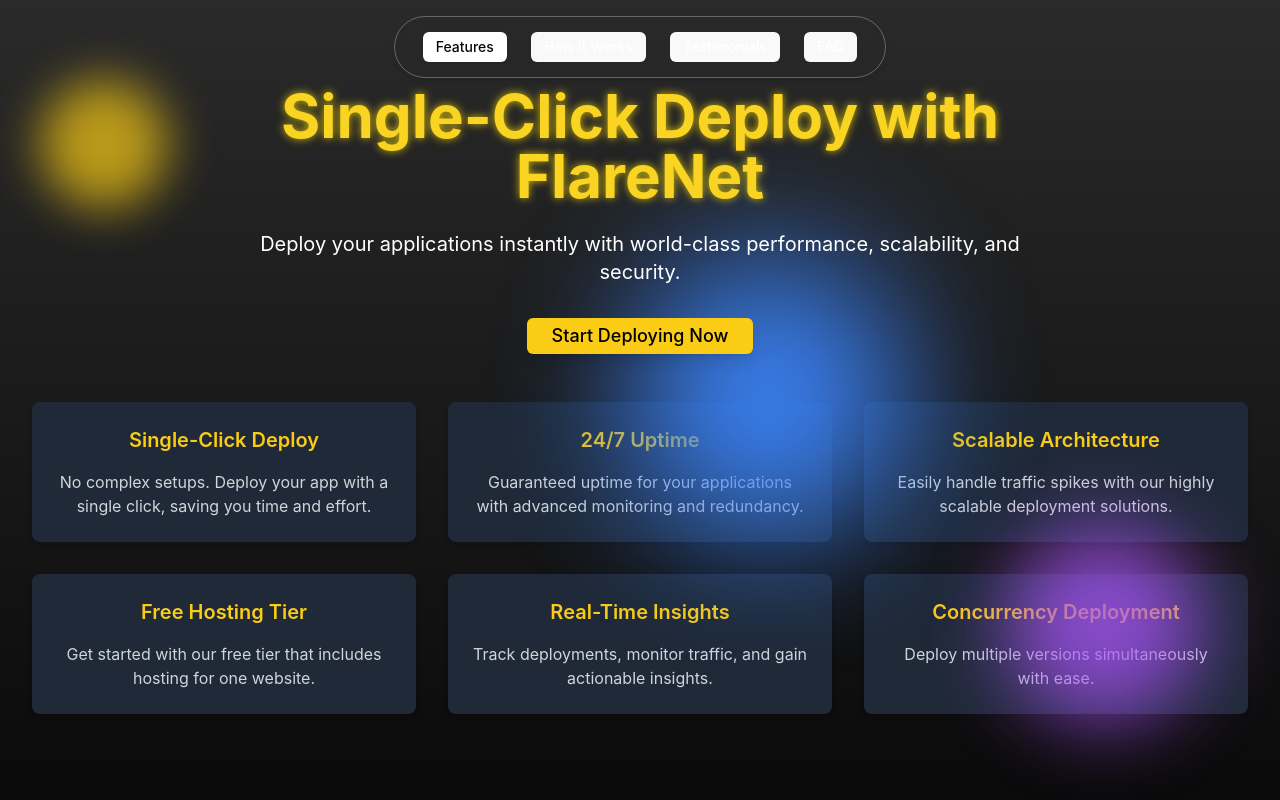
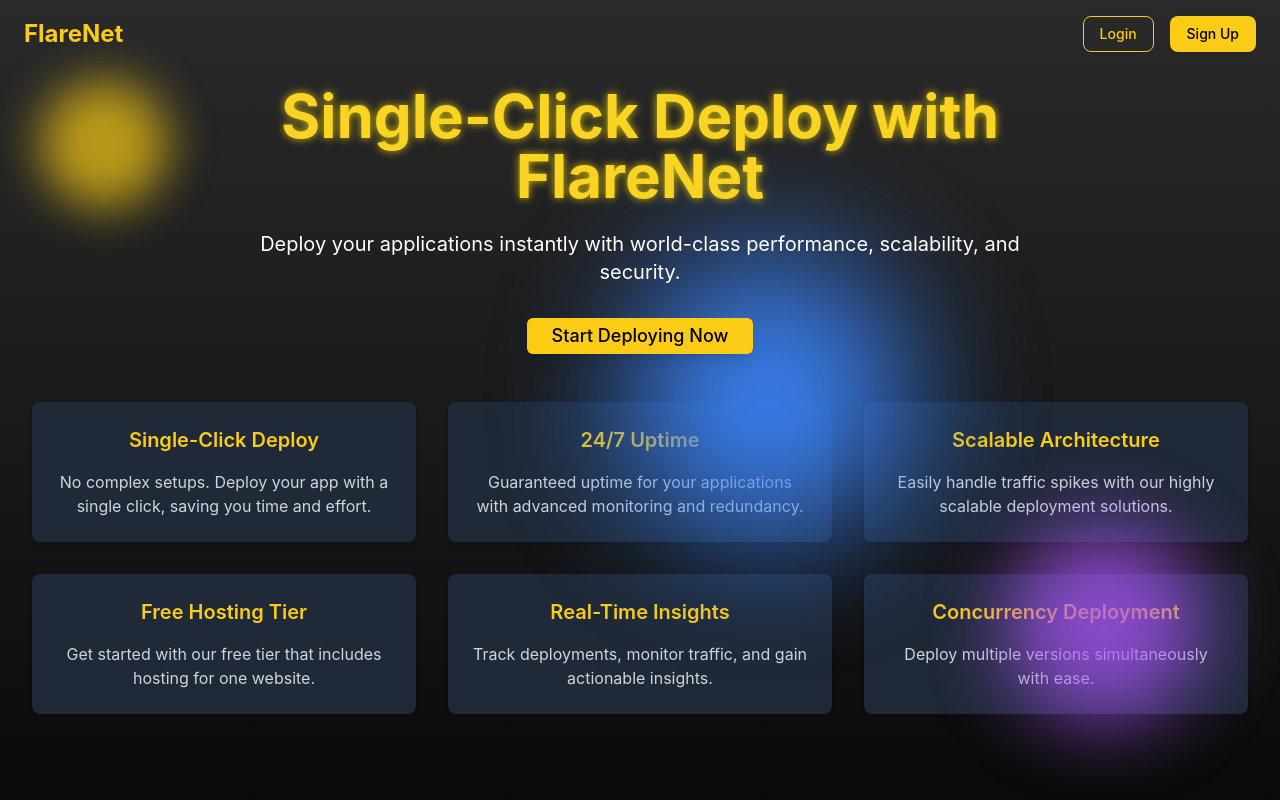
Before and after one commit to sahil28032005/FlareNet, a React (Vite) app in the folder clientReq/vite-project/: page / in a window 1280 px wide. Shown: the top 800 px of the page. Built offline with nearby package versions, Linux system fonts and the light colour scheme.

Commit message:
updated navbar

```diff
--- a/clientReq/vite-project/src/components/HeroSection.jsx
+++ b/clientReq/vite-project/src/components/HeroSection.jsx
@@ -2,13 +2,37 @@ import { useEffect, useRef, useState } from "react";
 import { Button } from "@/components/ui/button";
 import "./HeroSection.css";
 import { useNavigate } from "react-router-dom";
+import { jwtDecode } from "jwt-decode";
 
 const HeroSection = () => {
   const navigate = useNavigate();
   const sectionRef = useRef(null);
   const [isVisible, setIsVisible] = useState(false);
   const [headline, setHeadline] = useState("");
+  const [username, setUsername] = useState(null);
   const fullHeadline = "Single-Click Deploy with FlareNet";
+
+  //handle user sessions with token expiry
+  useEffect(() => {
+    const token = localStorage.getItem("authTokenLogin");
+
+    if (token) {
+      try {
+        const decodedToken = jwtDecode(token);
+        if (Date.now() < decodedToken.exp * 1000) {
+          console.log("Token is still valid.");
+          // User is authenticated; you can fetch user data here
+        } else {
+          console.log("Token has expired.");
+          localStorage.removeItem("authTokenLogin");
+        }
+      } catch (error) {
+        console.error("Invalid token:", error.message);
+        localStorage.removeItem("authTokenLogin");
+      }
+    }
+  }, []);
+
 
   // Typing effect for headline
   useEffect(() => {
@@ -36,24 +60,29 @@ const HeroSection = () => {
     };
   }, []);
 
+  //logOut function
+  const handleLogout = () => {
+    localStorage.removeItem("authTokenLogin");
+    setUsername(null);
+  }
+
   return (
     <section
       ref={sectionRef}
       className="w-full min-h-screen flex flex-col justify-center items-center text-center bg-gradient-to-b from-gray-900 via-black to-gray-800 text-white relative overflow-hidden"
     >
+
       {/* Headline Section */}
       <div className="max-w-4xl px-4 md:px-12 relative z-10">
         <h1
-          className={`text-5xl md:text-6xl font-bold mb-6 glowing-text transition-all duration-1000 ${
-            isVisible ? "opacity-100 translate-y-0" : "opacity-0 -translate-y-10"
-          }`}
+          className={`text-5xl md:text-6xl font-bold mb-6 glowing-text transition-all duration-1000 ${isVisible ? "opacity-100 translate-y-0" : "opacity-0 -translate-y-10"
+            }`}
         >
           {headline}
         </h1>
         <p
-          className={`text-lg md:text-xl mb-8 transition-all duration-1000 ${
-            isVisible ? "opacity-100 translate-y-0" : "opacity-0 -translate-y-10"
-          }`}
+          className={`text-lg md:text-xl mb-8 transition-all duration-1000 ${isVisible ? "opacity-100 translate-y-0" : "opacity-0 -translate-y-10"
+            }`}
         >
           Deploy your applications instantly with world-class performance, scalability, and security.
         </p>
@@ -103,11 +132,10 @@ const HeroSection = () => {
         ].map((feature, index) => (
           <div
             key={index}
-            className={`p-6 rounded-lg bg-gray-800 text-white shadow-md transform transition-all duration-1000 ${
-              isVisible
-                ? "opacity-100 scale-100 translate-y-0"
-                : "opacity-0 scale-90 translate-y-10"
-            }`}
+            className={`p-6 rounded-lg bg-gray-800 text-white shadow-md transform transition-all duration-1000 ${isVisible
+              ? "opacity-100 scale-100 translate-y-0"
+              : "opacity-0 scale-90 translate-y-10"
+              }`}
           >
             <h2 className="text-xl font-semibold mb-4 text-yellow-400">
               {feature.title}
--- a/clientReq/vite-project/src/components/LoginPage.jsx
+++ b/clientReq/vite-project/src/components/LoginPage.jsx
@@ -5,6 +5,7 @@ import { Button } from "@/components/ui/button";
 import { Input } from "@/components/ui/input";
 import { Label } from "@/components/ui/label";
 import { motion } from "framer-motion";
+import {jwtDecode} from "jwt-decode";
 
 const generateBubbles = () => {
   return Array.from({ length: 25 }, (_, i) => ({
@@ -44,6 +45,21 @@ const LoginPage = () => {
 
       // Redirect to the dashboard on successful login
       if (isLogin && response.status === 200) {
+        const { token } = response.data;
+
+        //store token in localstorage
+        localStorage.setItem("authTokenLogin", token);
+
+        //decode token to get its expiry
+        const decodedToken = jwtDecode(token);
+        const expiryTime = decodedToken.exp * 1000; // Convert to milliseconds
+
+        //set timeout to clear token after expiry
+        setTimeout(() => {
+          localStorage.removeItem("authTokenLogin");
+          console.log("Token expired and removed.");
+        }, expiryTime - Date.now());
+
         navigate("/"); // Redirect to the main dashboard
       }
     } catch (error) {
--- a/clientReq/vite-project/src/components/NavBar.jsx
+++ b/clientReq/vite-project/src/components/NavBar.jsx
@@ -1,40 +1,80 @@
 import React from "react";
 import { Tabs, TabsList, TabsTrigger } from "@/components/ui/tabs";
+import { Button } from "@/components/ui/button";
+import { useNavigate } from "react-router-dom";
 
-const NavBar = () => {
+
+const NavBar = ({ username }) => {
+  const navigate = useNavigate();
+
   return (
-    <nav className="fixed top-4 left-0 w-full flex justify-center z-50">
-      <div className="w-fit rounded-full border border-white/30 shadow-md backdrop-blur-md px-6 py-3">
-        <Tabs defaultValue="features">
-          <TabsList className="flex gap-6 rounded-full bg-transparent">
-            <TabsTrigger
-              value="features"
-              className="text-white glowing-shadcn transition-all"
-            >
-              Features
-            </TabsTrigger>
-            <TabsTrigger
-              value="how-it-works"
-              className="text-white glowing-shadcn transition-all"
-            >
-              How It Works
-            </TabsTrigger>
-            <TabsTrigger
-              value="testimonials"
-              className="text-white glowing-shadcn transition-all"
-            >
-              Testimonials
-            </TabsTrigger>
-            <TabsTrigger
-              value="faq"
-              className="text-white glowing-shadcn transition-all"
-            >
-              FAQ
-            </TabsTrigger>
-          </TabsList>
-        </Tabs>
+    // <nav className="fixed top-4 left-0 w-full flex justify-center z-50">
+    //   <div className="w-fit rounded-full border border-white/30 shadow-md backdrop-blur-md px-6 py-3">
+    //     <Tabs defaultValue="features">
+    //       <TabsList className="flex gap-6 rounded-full bg-transparent">
+    //         <TabsTrigger
+    //           value="features"
+    //           className="text-white glowing-shadcn transition-all"
+    //         >
+    //           Features
+    //         </TabsTrigger>
+    //         <TabsTrigger
+    //           value="how-it-works"
+    //           className="text-white glowing-shadcn transition-all"
+    //         >
+    //           How It Works
+    //         </TabsTrigger>
+    //         <TabsTrigger
+    //           value="testimonials"
+    //           className="text-white glowing-shadcn transition-all"
+    //         >
+    //           Testimonials
+    //         </TabsTrigger>
+    //         <TabsTrigger
+    //           value="faq"
+    //           className="text-white glowing-shadcn transition-all"
+    //         >
+    //           FAQ
+    //         </TabsTrigger>
+    //       </TabsList>
+    //     </Tabs>
+    //   </div>
+    // </nav>
+    <>
+      {/* Navbar */}
+      <div className="absolute top-0 left-0 w-full flex justify-between items-center px-6 py-4 bg-transparent z-20">
+        <div className="text-2xl font-bold text-yellow-400">FlareNet</div>
+        <div className="flex items-center space-x-4">
+          {!username ? (
+            <>
+              <Button
+                onClick={() => navigate("/login")}
+                className="bg-transparent border border-yellow-400 text-yellow-400 hover:bg-yellow-400 hover:text-black px-4 py-2 rounded-lg transition-all duration-300"
+              >
+                Login
+              </Button>
+              <Button
+                onClick={() => navigate("/signup")}
+                className="bg-yellow-400 text-black hover:bg-gray-200 px-4 py-2 rounded-lg transition-all duration-300"
+              >
+                Sign Up
+              </Button>
+            </>
+          ) : (
+            <>
+              <span className="text-gray-300">Welcome, {username}!</span>
+              <Button
+                onClick={handleLogout}
+                className="bg-red-500 text-white hover:bg-red-600 px-4 py-2 rounded-lg transition-all duration-300"
+              >
+                Logout
+              </Button>
+            </>
+          )}
+        </div>
       </div>
-    </nav>
+
+    </>
   );
 };
 
```
